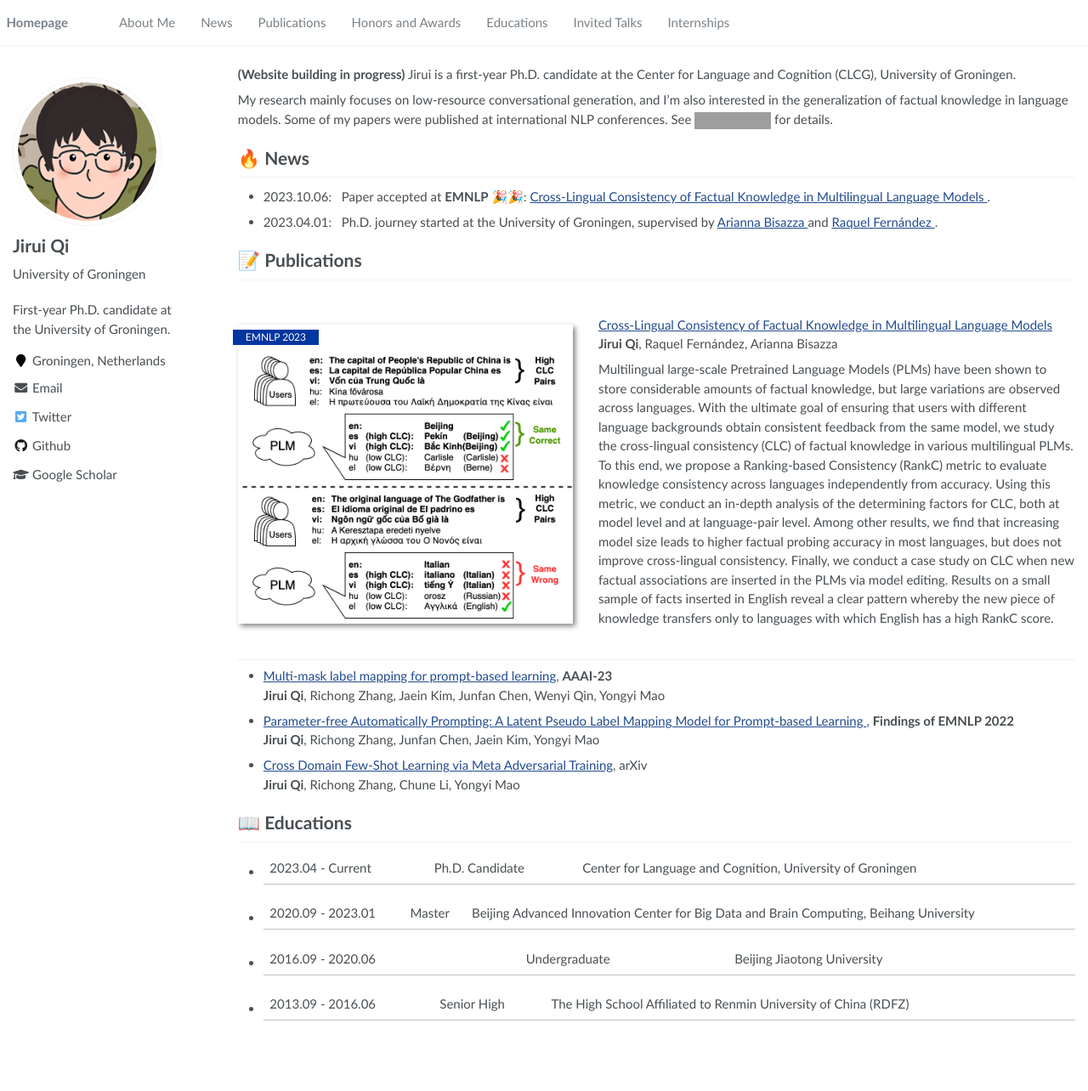
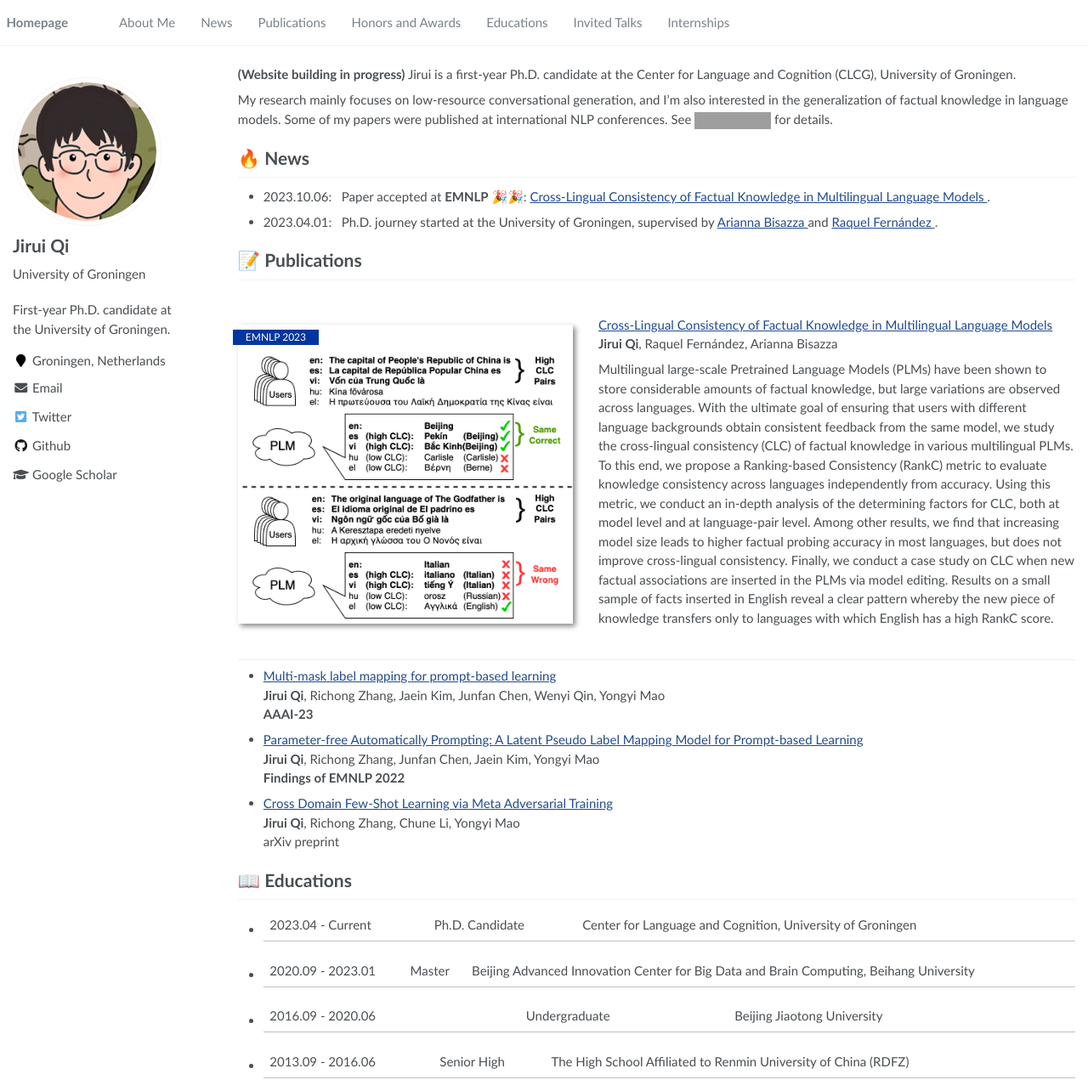
Before and after one commit to RayeRen/acad-homepage.github.io, a Jekyll site: the page built from _pages/about.md, in a window 1280 px wide and 1284 px high. Shown: the whole window at 85% size. Built offline with Jekyll 4.4.1, drawn with Linux system fonts in a browser that asks for light colours; grey boxes are pictures that could not be loaded.

Commit message:
Update about.md

```diff
--- a/_pages/about.md
+++ b/_pages/about.md
@@ -39,10 +39,10 @@ Multilingual large-scale Pretrained Language Models (PLMs) have been shown to st
 </div>
 </div>
 
-- [Multi-mask label mapping for prompt-based learning](https://ojs.aaai.org/index.php/AAAI/article/view/26579), **AAAI-23** <br> **Jirui Qi**, Richong Zhang, Jaein Kim, Junfan Chen, Wenyi Qin, Yongyi Mao
+- [Multi-mask label mapping for prompt-based learning](https://ojs.aaai.org/index.php/AAAI/article/view/26579) <br> **Jirui Qi**, Richong Zhang, Jaein Kim, Junfan Chen, Wenyi Qin, Yongyi Mao <br> **AAAI-23**
 - [Parameter-free Automatically Prompting: A Latent Pseudo Label Mapping Model for Prompt-based Learning
-](https://aclanthology.org/2022.findings-emnlp.291/), **Findings of EMNLP 2022** <br> **Jirui Qi**, Richong Zhang, Junfan Chen, Jaein Kim, Yongyi Mao
-- [Cross Domain Few-Shot Learning via Meta Adversarial Training](https://arxiv.org/abs/2202.05713), arXiv <br> **Jirui Qi**, Richong Zhang, Chune Li, Yongyi Mao
+](https://aclanthology.org/2022.findings-emnlp.291/) <br> **Jirui Qi**, Richong Zhang, Junfan Chen, Jaein Kim, Yongyi Mao <br> **Findings of EMNLP 2022**
+- [Cross Domain Few-Shot Learning via Meta Adversarial Training](https://arxiv.org/abs/2202.05713) <br> **Jirui Qi**, Richong Zhang, Chune Li, Yongyi Mao <br> arXiv preprint
 
 # 📖 Educations
 - 2023.04 - Current | Ph.D. Candidate | Center for Language and Cognition, University of Groningen
```
